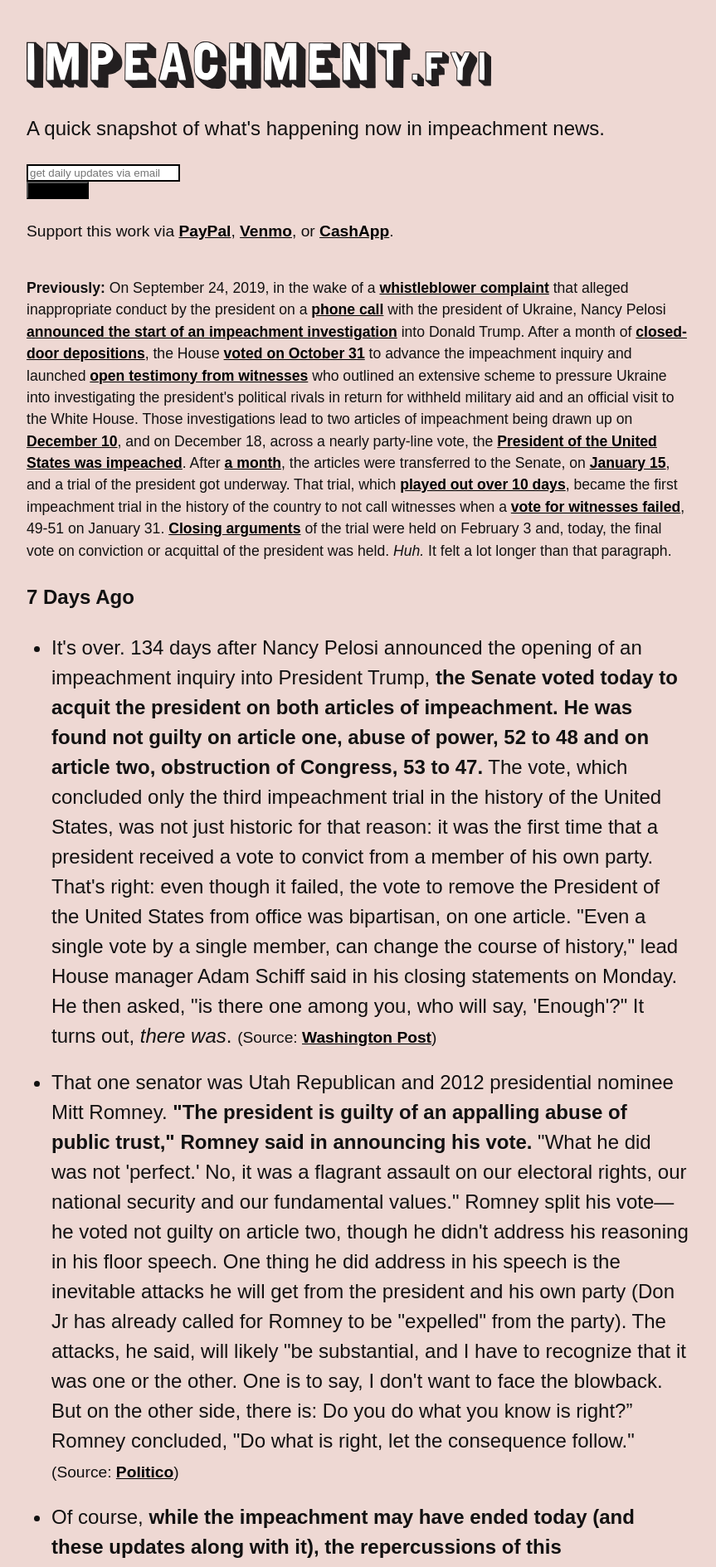
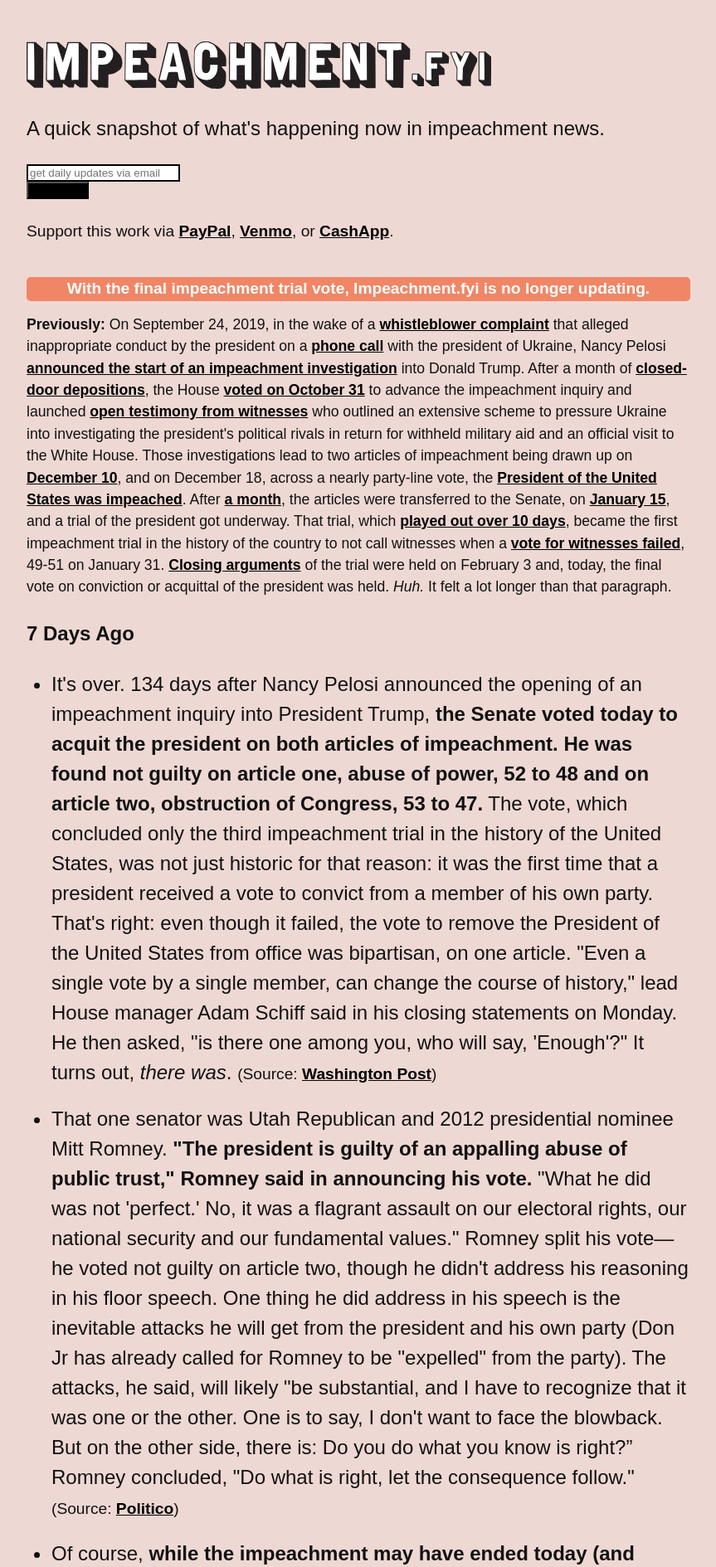
Before and after one commit to dansinker/impeachment.fyi, a Jekyll site: the page built from index.md, in a window 1280 px wide. Shown: the top 1889 px of the page at 83% size, without its empty margins (268-1131 px from the left). Built offline with Jekyll 4.4.1, drawn with Linux system fonts in a browser that asks for light colours; nearby versions of some CDN libraries; some web fonts are replaced; comment, search, counter and statistics services are not loaded.

Commit message:
added end state banner

```diff
--- a/assets/main.scss
+++ b/assets/main.scss
@@ -65,15 +65,12 @@ p.small {
   font-size: .8em;
 }
 
+
 p.alert {
-  color: black;
-  font-size: .8em;
-  padding: 3px;
-}
-
-span.alert {
-  background-color: black;
+  background-color: rgb(240, 134, 102);
   color: white;
+  text-align: center;
+  border-radius: 5px;
 }
 
 b {
@@ -219,6 +216,10 @@ div#archive h2 {
   margin-bottom: 15px;
 }
 
+p.alert {
+  font-size: 1em;
+}
+
 .today {
   font-size: 1.3em;
 }
--- a/index.md
+++ b/index.md
@@ -1,6 +1,7 @@
 ---
 layout: home
 ---
+<p class="alert"><b>With the final impeachment trial vote, Impeachment.fyi is no longer updating.</b></p>
 <p class="intro"><b>Previously:</b> {{ site.data.news.news[0].yesterday }}</p>
 <h2 class="today"><time class="timeago" datetime="{{ site.data.news.news[0].date }}">{{ site.data.news.news[0].date }}</time></h2>
 <ul class="today">
```
